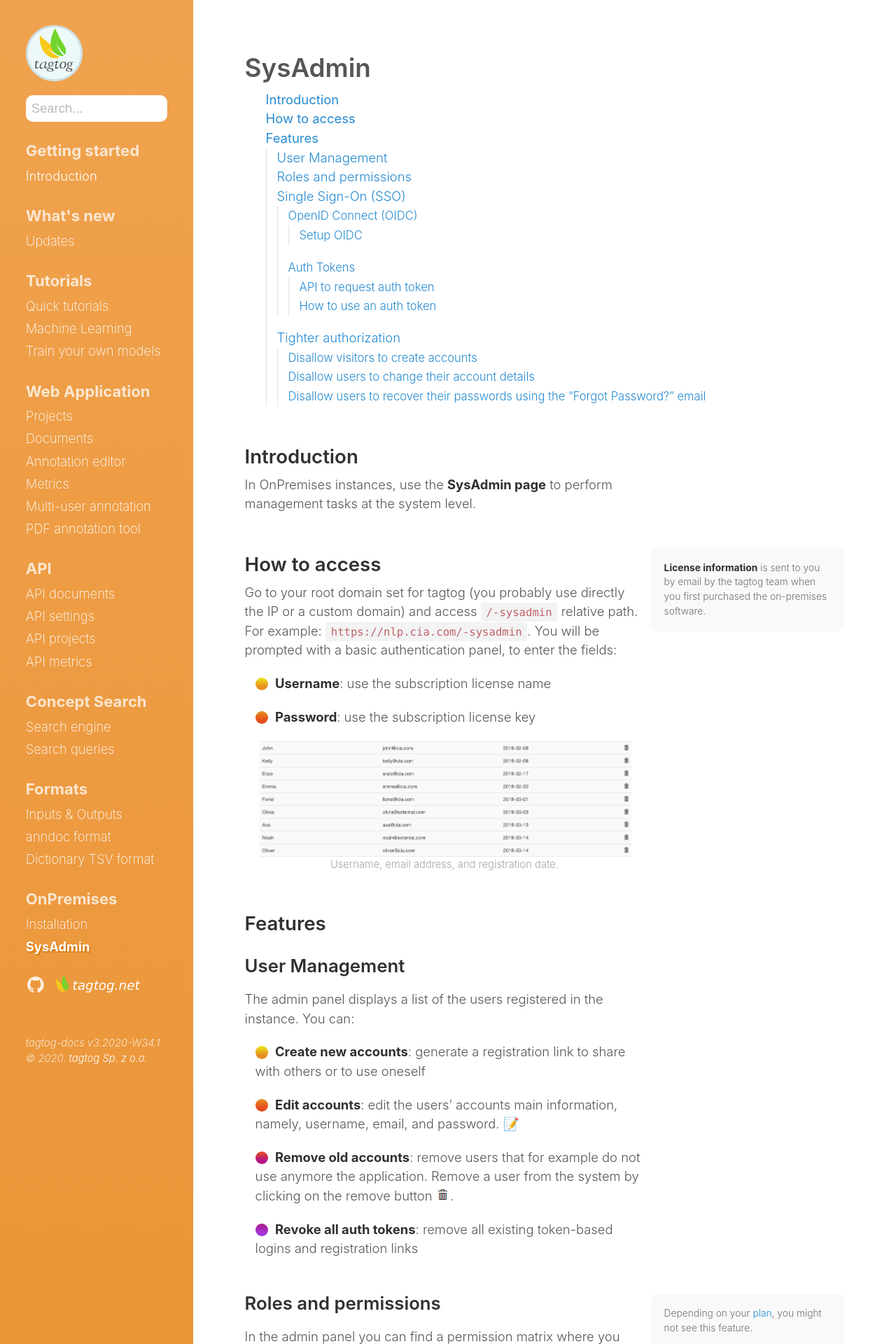
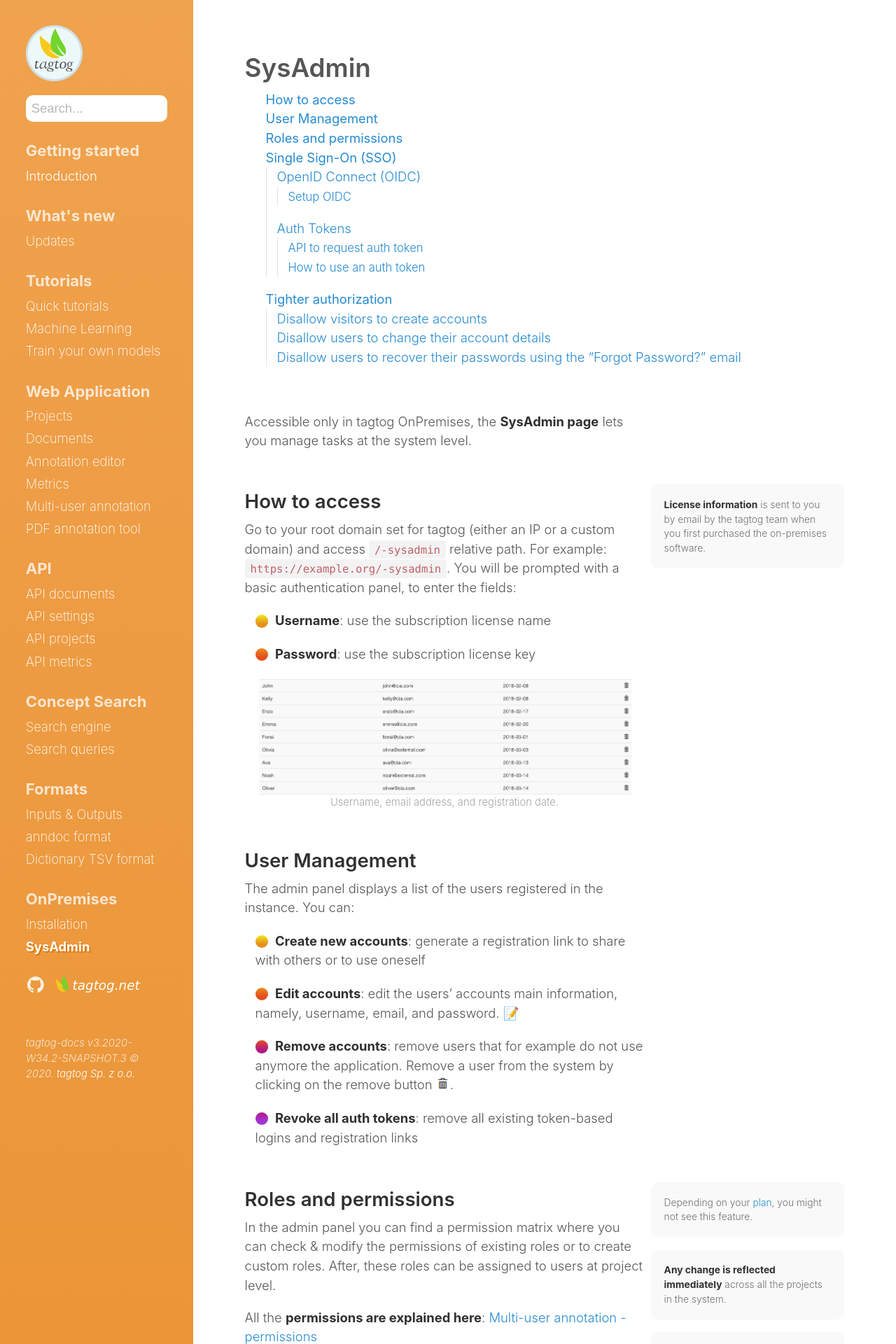
Before and after one commit to tagtogorg/tagtog-doc, a Jekyll site: the page built from on-premises-sysadmin.md, in a window 1280 px wide. Shown: the top 1920 px of the page at 70% size. Built offline with Jekyll 4.4.1, drawn with Linux system fonts in a browser that asks for light colours; nearby versions of some CDN libraries; some of the changed text lies outside the part shown.

Commit message:
doc & bump

````diff
--- a/_config.yml
+++ b/_config.yml
@@ -71,7 +71,7 @@ plugins:
   - jemoji
 
 # Custom vars
-version: 3.2020-W34.1
+version: 3.2020-W34.2-SNAPSHOT.3
 sidebar_home_link: true
 search_page: false
 # sidebar_blog_link:  '/blog'   # By default, your home page is your blog
--- a/on-premises-sysadmin.md
+++ b/on-premises-sysadmin.md
@@ -11,14 +11,14 @@ request_auth_token_endpoint: /-sysadmin/request-auth-token
 
 <div class="two-third-col" markdown="1">
 
-## Introduction
+<br>
 
-In OnPremises instances, use the <strong>SysAdmin page</strong> to perform management tasks at the system level.
+Accessible only in tagtog OnPremises, the <strong>SysAdmin page</strong> lets you manage tasks at the system level.
 </div>
 
 <div class="two-third-col">
   <h2>How to access</h2>
-  <p>Go to your root domain set for tagtog (you probably use directly the IP or a custom domain) and access <code>/-sysadmin</code> relative path. For example: <code>https://nlp.cia.com/-sysadmin</code>. You will be prompted with a basic authentication panel, to enter the fields:</p>
+  <p>Go to your root domain set for tagtog (either an IP or a custom domain) and access <code>/-sysadmin</code> relative path. For example: <code>https://example.org/-sysadmin</code>. You will be prompted with a basic authentication panel, to enter the fields:</p>
   <p class="list-item"><span class="list-item-1"></span><strong>Username</strong>: use the subscription license name</p>
   <p class="list-item"><span class="list-item-2"></span><strong>Password</strong>: use the subscription license key</p>
 
@@ -31,17 +31,16 @@ In OnPremises instances, use the <strong>SysAdmin page</strong> to perform manag
 </div>
 
 <div class="two-third-col">
-  <h2>Features</h2>
-  <h3>User Management</h3>
+  <h2>User Management</h2>
   <p>The admin panel displays a list of the users registered in the instance. You can:</p>
   <p class="list-item" markdown="1"><span class="list-item-1"></span>**Create new accounts**: generate a registration link to share with others or to use oneself</p>
   <p class="list-item" markdown="1"><span class="list-item-2"></span>**Edit accounts**: edit the users' accounts main information, namely, username, email, and password. 📝</p>
-  <p class="list-item" markdown="1"><span class="list-item-3"></span>**Remove old accounts**: remove users that for example do not use anymore the application. Remove a user from the system by clicking on the remove button {% include inline-image.html name="editor-doc-remove.PNG" %}.</p>
+  <p class="list-item" markdown="1"><span class="list-item-3"></span>**Remove accounts**: remove users that for example do not use anymore the application. Remove a user from the system by clicking on the remove button {% include inline-image.html name="editor-doc-remove.PNG" %}.</p>
   <p class="list-item" markdown="1"><span class="list-item-4"></span>**Revoke all auth tokens**: remove all existing token-based logins and registration links</p>
 </div>
 <div class="two-third-col">
-  <h3>Roles and permissions</h3>
-  <p>In the admin panel you can find a permission matrix where you can check/modify the permissions of existing roles or to create custom roles. After, these roles can be assigned to users at project level.</p>
+  <h2>Roles and permissions</h2>
+  <p>In the admin panel you can find a permission matrix where you can check &amp; modify the permissions of existing roles or to create custom roles. After, these roles can be assigned to users at project level.</p>
   <p>All the <strong>permissions are explained here</strong>: <a title="tagtog - Multi-user annotation - permissions" href="collaboration.html#permissions">Multi-user annotation - permissions</a></p>
   <p>By default there are three roles in the system: <code>admin</code>, <code>supercurator</code> and <code>reader</code>. The permissions for these default roles cannot be modified. Admin role cannot be removed (the creator of a project, the owner, will always have this role assigned). The roles supercurator and reader can be removed. If you want to modify their permissions, you should remove the role, and create a new role with the same name.</p>
   <p>To create a new role simply click on <i>Add new role</i>. To change a permission, you should click on the corresponding checkbox. If you hover on the permission name or on a role name, a description of the permission or the role will show up.</p>
@@ -66,24 +65,24 @@ In OnPremises instances, use the <strong>SysAdmin page</strong> to perform manag
 
 <div class="two-third-col" markdown="1">
 
-### Single Sign-On (SSO)
+## Single Sign-On (SSO)
 
 </div>
 
 <div class="two-third-col" markdown="1">
 
-#### OpenID Connect (OIDC)
+### OpenID Connect (OIDC)
 
 You can link to tagtog your **OpenID Connect Provider** (e.g. KeyCloak, Okta, AWS Cognito, Microsoft, Salesforce.com, etc.). With this, your users will be able to login into tagtog seamlessly (with the authentication mechanism they already know).
 
-##### Setup OIDC
+#### Setup OIDC
 
-First of all, you must define a client for tagtog in your OIDC Provider. This client's access type should be _"Confidential"_. This will generate a secret (a password) that you later pass on to tagtog. Moreover, of course, the root URL of the tagtog client should be the domain of your OnPremises instance.
+First of all, you must define a client for tagtog in your OIDC Provider. This client's access type should be _"Confidential"_. This will generate a secret (a password) that you later pass on to tagtog. Moreover, of course, the root URL of the tagtog client should be the domain of your tagtog OnPremises instance.
 
 Then, there are 3 variables that tagtog must know about your OIDC Provider and the client you just defined, namely:
 
-* `configuration`: this is the standard `.well-known/openid-configuration` endpoint URL of your OIDC provider. Example (on KeyCloak): _http://localhost:8080/auth/realms/master/.well-known/openid-configuration_
-* `clientId`: this is the name you give on your provider to tagtog. Typically, you should always call this "tagtog".
+* `wellknownDiscoveryUrl`: this is the standard `.well-known/openid-configuration` endpoint URL of your OIDC Provider.
+* `clientId`: this is the name you give in your Provider to tagtog. Typically, you should always call this "tagtog".
 * `clientSecret`: the secret associated to the tagtog client in your OIDC Provider.
 
 Additionally, you must decide on the value of this tagtog-specific variables:
@@ -110,10 +109,10 @@ export TAGTOG_JAVA_OPTS="${TAGTOG_JAVA_OPTS} \
 </div>
 
 <div class="two-third-col">
-  <h4>Auth Tokens</h4>
+  <h3>Auth Tokens</h3>
   <p markdown="1">An alternative SSO system on tagtog is based on **authentication tokens**. These can only be generated by the sysadmin (via API). The sysadmin can then have injected, in a simple reverse proxy server or just simple URL redirections, the corresponding authentication token that distinctively grant one user to login. The sysadmin can keep an internal map of reusable tokens or generate them on-demand programatically any time a login access is required (see below the `useOnce` API parameter). All auth tokens can easily be deleted at any time (see above: [Revoke all auth tokens](#user-management)).</p>
 
-  <h5>API to request auth token</h5>
+  <h4>API to request auth token</h4>
 
   <table style="width:100%;white-space:nowrap;">
     <tr>
@@ -195,7 +194,7 @@ http --auth LICENSE_NAME:LICENSE_KEY POST '{{ page.tagtog_domain }}{{ page.reque
 
 <div class="two-third-col" markdown="1">
 
-##### How to use an auth token
+#### How to use an auth token
 
 Once you have an auth <code>token</code>, use it in a simple GET request to login with the associated-granted user. To the request also add a <code>redirectTo</code> (<a href="https://meyerweb.com/eric/tools/dencoder/">url-encoded</a>) parameter to indicate where to redirect to. You must add these parameters to the <code>/</code> (root endpoint) of your tagtog's installation domain.
 
@@ -208,12 +207,12 @@ Example: `{{ page.tagtog_domain }}/?redirectTo=https%3A%2F%2Fwww.tagtog.net%2F-d
 
 <div class="two-third-col" markdown="1">
 
-### Tighter authorization
+## Tighter authorization
 
 Sometimes you want to have a tighter control about what the users and visitors of your system are allowed to do. You can configure the following authorization controls **using java dynamic properties**. Specifically, you must set the environment variable `TAGTOG_JAVA_OPTS` with the desired configuration values as described for each point below.
 
 
-#### Disallow visitors to create accounts
+### Disallow visitors to create accounts
 
 Sometimes you do not want to allow visitors to your tagtog installation creating accounts themselves. In such a case, the sysadmin is responsible to create the accounts for all the users.
 
@@ -225,7 +224,7 @@ export TAGTOG_JAVA_OPTS="${TAGTOG_JAVA_OPTS} -Dapplication.canVisitorsCreateAcco
 ```
 
 
-#### Disallow users to change their account details
+### Disallow users to change their account details
 
 In such a case, the sysadmin is responsible to edit the account details of the users.
 
@@ -237,7 +236,7 @@ export TAGTOG_JAVA_OPTS="${TAGTOG_JAVA_OPTS} -Dapplication.canUsersEditTheirAcco
 ```
 
 
-#### Disallow users to recover their passwords using the "Forgot Password?" email
+### Disallow users to recover their passwords using the "Forgot Password?" email
 
 In such a case, the sysadmin is entirely responsible for the users' passwords.
 
````
Also changed, not shown: other parts of on-premises-sysadmin.md (+1 -1 lines), 1 other file.
